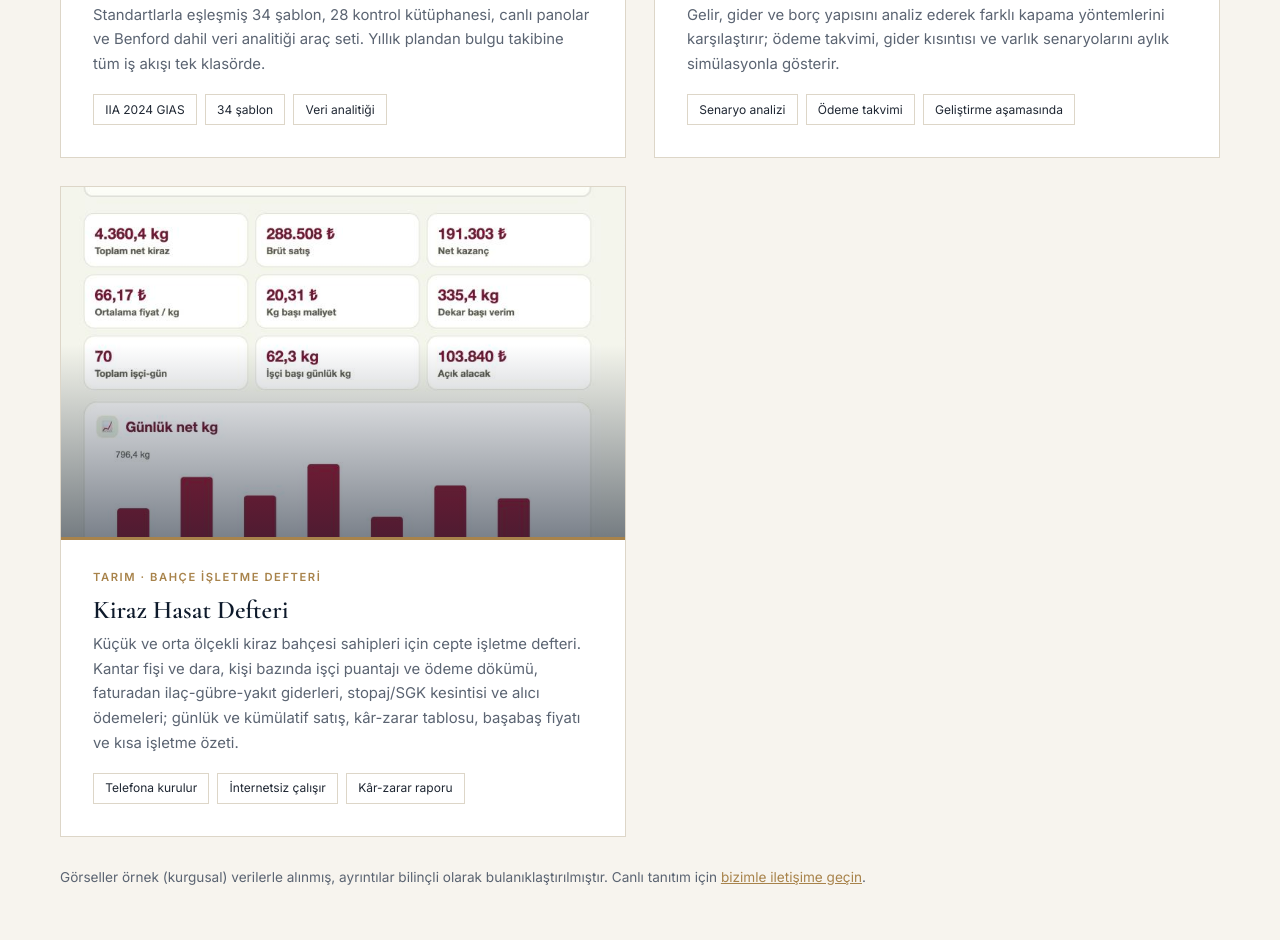
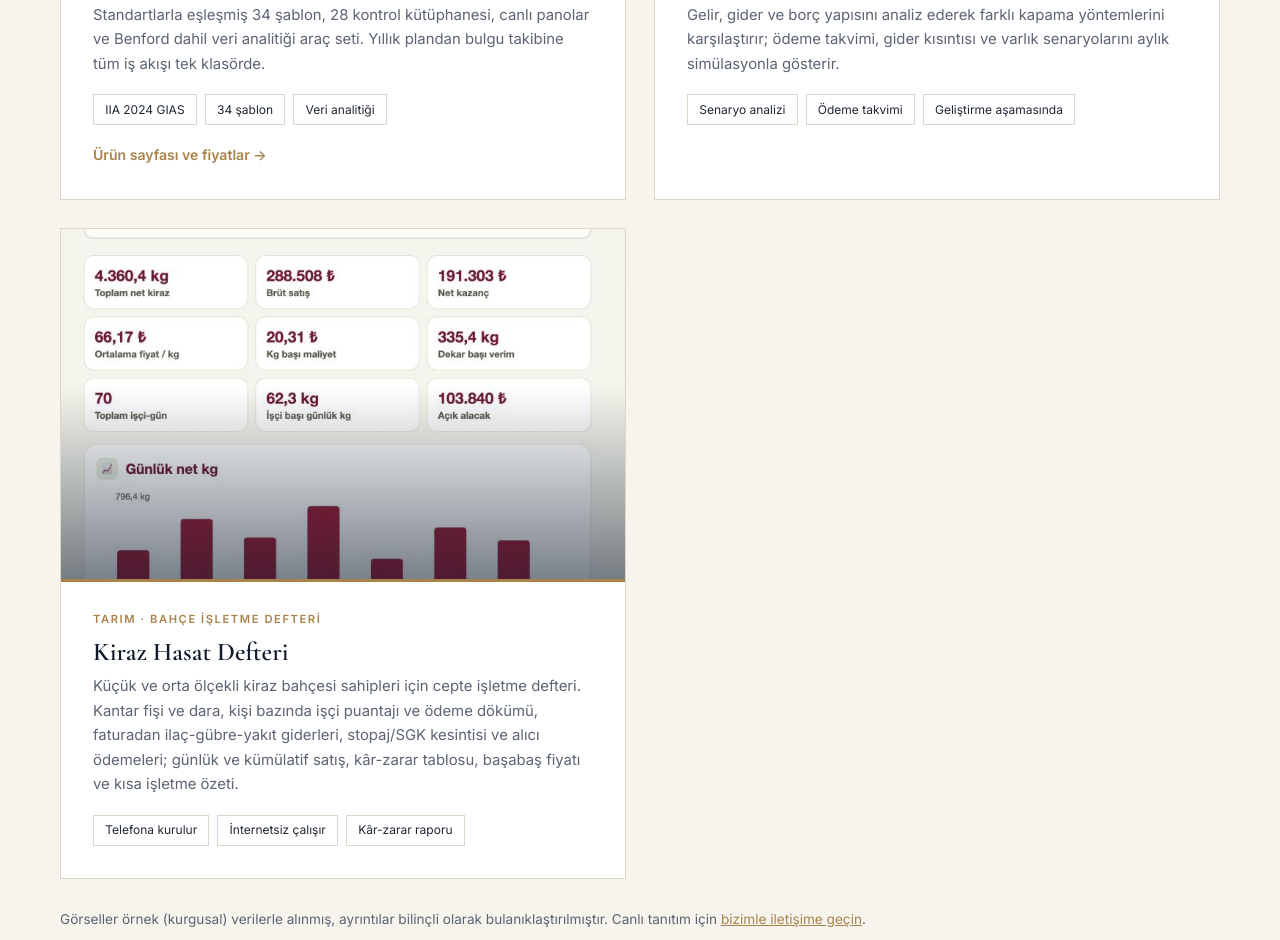
Before and after one commit to ygates69/ygates69.github.io, a plain HTML site: page index.html in a window 1280 px wide. Shown: the part 4848-5788 px from the top of the page. Drawn offline with Linux system fonts and the light colour scheme.

Commit message:
Denetim Vault kartına ürün sayfası bağlantısı
Co-Authored-By: Claude Opus 5.5 <noreply@anthropic.com>

```diff
--- a/assets/style.css
+++ b/assets/style.css
@@ -156,6 +156,8 @@ em { font-style: italic; color: var(--brass); }
 .product-body h3 { font-size: 1.6rem; margin-bottom: .5rem; }
 .product-body > p:not(.tag) { font-size: .93rem; color: var(--muted); }
 .chips { list-style: none; margin: 1.1rem 0 0; padding: 0; display: flex; flex-wrap: wrap; gap: .5rem; }
+.product-link { display: inline-block; margin-top: 1.1rem; font-size: .88rem; font-weight: 600; color: var(--brass); text-decoration: none; }
+.product-link:hover { text-decoration: underline; }
 .chips li { font-size: .75rem; padding: .3rem .7rem; border: 1px solid var(--line); color: var(--text); }
 .note { margin-top: 1.8rem; font-size: .85rem; color: var(--muted); }
 .note a { color: var(--brass); }
--- a/index.html
+++ b/index.html
@@ -206,6 +206,7 @@
             <h3>Denetim Vault</h3>
             <p>Standartlarla eşleşmiş 34 şablon, 28 kontrol kütüphanesi, canlı panolar ve Benford dahil veri analitiği araç seti. Yıllık plandan bulgu takibine tüm iş akışı tek klasörde.</p>
             <ul class="chips"><li>IIA 2024 GIAS</li><li>34 şablon</li><li>Veri analitiği</li></ul>
+            <a class="product-link" href="https://ygates69.github.io/denetim-vault/">Ürün sayfası ve fiyatlar →</a>
           </div>
         </article>
         <article class="product">
```
